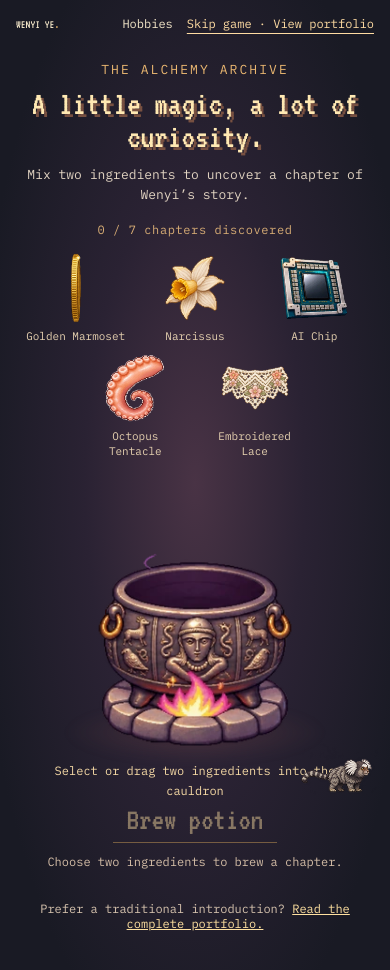
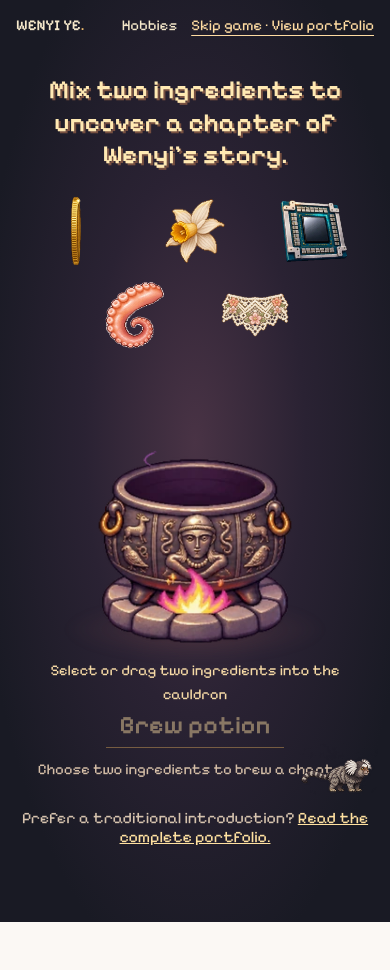
Before and after one commit to yewenyiywy/wenyi-portfolio, a Next.js app: page / in a window 390 px wide. Shown: the top 970 px of the page. After the commit the page ends 922 px from the top, so only its background shows below. Built offline with nearby package versions, Linux system fonts and the light colour scheme.

Commit message:
Simplify alchemy copy and use pixel typography

```diff
--- a/app/alchemy-game.tsx
+++ b/app/alchemy-game.tsx
@@ -75,16 +75,15 @@ export default function AlchemyGame() {
   return <div className="alchemy-home">
     <nav className="alchemy-nav"><Link href="/" className="alchemy-brand">WENYI YE<span>.</span></Link><div><Link href="/hobbies">Hobbies</Link><Link href="/classic" className="alchemy-skip">Skip game · View portfolio</Link></div></nav>
     <div className="alchemy-shell">
-      <header className="alchemy-heading"><p>THE ALCHEMY ARCHIVE</p><h1>A little magic, a lot of curiosity.</h1><p>Mix two ingredients to uncover a chapter of Wenyi’s story.</p></header>
-      <div className="alchemy-counter" aria-live="polite">{unlocked.length} / {recipes.length} chapters discovered</div>
+      <header className="alchemy-heading"><h1>Mix two ingredients to uncover a chapter of Wenyi’s story.</h1></header>
       <div className="alchemy-scene" aria-label="Alchemy workbench">
-        {ingredients.map(i => <button type="button" key={i.id} className={`alchemy-ingredient ingredient-${i.id}`} disabled={brewing} aria-pressed={selected.includes(i.id)} onClick={() => choose(i.id)} draggable={!brewing} onDragStart={e => { e.dataTransfer.setData('text/plain', i.id); e.dataTransfer.effectAllowed = 'copy' }}><Sprite id={i.id} frames={i.frames}/><span className="ingredient-label">{i.name}</span></button>)}
+        {ingredients.map(i => <button type="button" key={i.id} className={`alchemy-ingredient ingredient-${i.id}`} disabled={brewing} aria-label={i.name} aria-pressed={selected.includes(i.id)} onClick={() => choose(i.id)} draggable={!brewing} onDragStart={e => { e.dataTransfer.setData('text/plain', i.id); e.dataTransfer.effectAllowed = 'copy' }}><Sprite id={i.id} frames={i.frames}/></button>)}
         <div className="alchemy-cauldron" onDragOver={e => { if (!brewing) e.preventDefault() }} onDrop={e => { e.preventDefault(); const id = ingredients.find(i => i.id === e.dataTransfer.getData('text/plain'))?.id; if (id) choose(id, true) }}>
           <Sprite key={brewing ? 'splash' : selected.length === 2 ? 'purple' : selected.length === 1 ? 'green' : 'empty'} id={brewing ? 'splash' : selected.length === 2 ? 'purple' : selected.length === 1 ? 'green' : 'empty'} frames={brewing ? 5 : 6} pot />
         </div>
       </div>
       <div className="alchemy-actions">
-        <div className="alchemy-selection" aria-live="polite">{selected.length ? selected.map(id => ingredients.find(i => i.id === id)?.name).join(' + ') : 'Select or drag two ingredients into the cauldron'}</div>
+        <div className="alchemy-selection" aria-live="polite">{selected.length === 2 ? 'Ready to brew' : selected.length === 1 ? 'Choose one more ingredient' : 'Select or drag two ingredients into the cauldron'}</div>
         <button className="alchemy-brew" type="button" onClick={brew} disabled={selected.length !== 2 || brewing}>{brewing ? 'Brewing…' : 'Brew potion'}</button>
         <p className="alchemy-message" role="status">{message}</p>
       </div>
--- a/app/alchemy.css
+++ b/app/alchemy.css
@@ -1,24 +1,26 @@
+@font-face {
+  font-family:'Pixelify Sans';font-style:normal;font-weight:400 700;font-display:swap;
+  src:url('/fonts/pixelify-sans-latin.woff2') format('woff2');
+}
 .alchemy-home {
+  --game-font:'Pixelify Sans','VT323',monospace;
   min-height:100vh;
   background:radial-gradient(ellipse at 50% 48%,#493345 0,#2a2233 40%,#191a24 80%);
-  color:#f5e8ca;overflow-x:clip;font-family:var(--sans);
+  color:#f5e8ca;overflow-x:clip;font-family:var(--game-font);
 }
 .alchemy-nav {
   max-width:1200px;width:calc(100% - 48px);margin:auto;display:flex;
   align-items:center;justify-content:space-between;gap:12px;padding:20px 0;
 }
 .alchemy-nav>div{display:flex;gap:22px;align-items:center;flex-wrap:wrap;justify-content:flex-end}
-.alchemy-brand{font:400 24px/1 var(--display);white-space:nowrap}
+.alchemy-brand{font:600 22px/1 var(--game-font);white-space:nowrap}
 .alchemy-brand span{color:#e8b76b}
-.alchemy-nav a{font-size:14px}
+.alchemy-nav a{font-size:17px}
 .alchemy-skip{color:#ffdca2;text-decoration:underline;text-underline-offset:5px}
 .alchemy-nav a:hover,.alchemy-nav a:focus-visible{color:#fff4ce}
 .alchemy-shell{max-width:1160px;width:calc(100% - 48px);margin:auto;padding:16px 0 48px}
 .alchemy-heading{text-align:center}
-.alchemy-heading>p:first-child{color:#e9b670;letter-spacing:.16em;font-size:13px;margin:0}
-.alchemy-heading h1{font:400 clamp(36px,4.4vw,56px)/.98 var(--display);margin:10px 0;color:#ffe9b3;text-shadow:3px 3px #775041}
-.alchemy-heading p:last-child{font-size:14px;color:#e2d4c2;line-height:1.6;max-width:670px;margin:0 auto}
-.alchemy-counter{text-align:center;color:#d8ad75;font-size:12px;margin:16px 0 0;letter-spacing:.05em}
+.alchemy-heading h1{font:600 clamp(25px,3.3vw,40px)/1.2 var(--game-font);max-width:920px;margin:10px auto 18px;color:#ffe9b3;text-shadow:2px 2px #775041}
 
 /* A single open scene: the five objects float around the central cauldron. */
 .alchemy-scene{
@@ -36,7 +38,6 @@
 }
 .alchemy-ingredient:active{cursor:grabbing}
 .alchemy-ingredient:disabled{cursor:default}
-.alchemy-ingredient .ingredient-label{font-size:13px;color:#e6d1b0;text-align:center;line-height:1.4;max-width:140px;overflow-wrap:anywhere}
 .alchemy-sprite{
   display:block;width:124px;max-width:100%;aspect-ratio:1;
   background-image:var(--sheet);background-size:calc(var(--frames) * 100%) 100%;
@@ -46,26 +47,25 @@
 }
 .alchemy-ingredient:hover .alchemy-sprite,.alchemy-ingredient:focus-visible .alchemy-sprite{transform:translateY(-5px);filter:drop-shadow(0 0 10px #f5b85e66)}
 .alchemy-ingredient[aria-pressed=true] .alchemy-sprite{filter:drop-shadow(0 0 7px #ffde91) drop-shadow(0 0 18px #f6ad6866)}
-.alchemy-ingredient[aria-pressed=true] .ingredient-label{color:#ffe29c;text-decoration:underline;text-underline-offset:4px}
 .alchemy-cauldron{grid-area:cauldron;width:min(410px,100%);aspect-ratio:1;position:relative;align-self:end;display:grid;place-items:center;z-index:1;overflow:visible}
 .alchemy-cauldron::before{content:"";position:absolute;inset:auto 5% -1% 5%;height:21%;background:radial-gradient(ellipse,#a25b513b,transparent 68%);filter:blur(5px);pointer-events:none}
 .alchemy-pot{width:100%;animation-duration:1.05s;position:relative;z-index:1}
 .alchemy-actions{text-align:center;margin:12px auto 0;max-width:600px}
-.alchemy-selection{font-size:13px;color:#f5d9a5;min-height:35px;line-height:1.6;padding:0 8px}
-.alchemy-brew{background:none;color:#ffe0a2;border:0;border-bottom:1px solid #d9a759;font:400 31px/1 var(--display);padding:4px 14px 7px;cursor:pointer;transition:color .2s,text-shadow .2s}
+.alchemy-selection{font-size:17px;color:#f5d9a5;min-height:35px;line-height:1.6;padding:0 8px}
+.alchemy-brew{background:none;color:#ffe0a2;border:0;border-bottom:1px solid #d9a759;font:600 25px/1.2 var(--game-font);padding:4px 14px 7px;cursor:pointer;transition:color .2s,text-shadow .2s}
 .alchemy-brew:hover:not(:disabled){color:#fff3d3;text-shadow:0 0 10px #ffc66f}
 .alchemy-brew:disabled{opacity:.45;cursor:not-allowed}
-.alchemy-message{margin:10px 0 0;min-height:20px;color:#d5bea7;font-size:13px;line-height:1.5}
-.alchemy-discoveries{display:flex;flex-wrap:wrap;gap:10px 18px;justify-content:center;align-items:center;margin:24px 0;color:#dbc5b1;font-size:13px}
+.alchemy-message{margin:10px 0 0;min-height:20px;color:#d5bea7;font-size:16px;line-height:1.5}
+.alchemy-discoveries{display:flex;flex-wrap:wrap;gap:10px 18px;justify-content:center;align-items:center;margin:24px 0;color:#dbc5b1;font-size:17px}
 .alchemy-discoveries button{color:#ffe0a2;background:none;border:0;padding:5px 0;text-decoration:underline;text-underline-offset:4px;cursor:pointer;font:inherit}
-.alchemy-note{text-align:center;color:#d6c3ae;font-size:12px;margin:28px 0}
+.alchemy-note{text-align:center;color:#d6c3ae;font-size:16px;margin:28px 0}
 .alchemy-note a{color:#ffe1a0;text-decoration:underline}
 .alchemy-reward{background:var(--ivory);color:var(--ink);scroll-margin-top:12px}
-.alchemy-reward-header{display:flex;justify-content:space-between;align-items:center;gap:10px;background:#503940;color:#ffe0a0;padding:13px 16px;font-size:13px}
+.alchemy-reward-header{display:flex;justify-content:space-between;align-items:center;gap:10px;background:#503940;color:#ffe0a0;padding:13px 16px;font-size:17px}
 .alchemy-reward-header button{border:0;background:transparent;color:inherit;padding:6px 9px;cursor:pointer;white-space:nowrap}
 .chapter-view>.progress,.chapter-view>nav,.chapter-view>header,.chapter-view>section,.chapter-view>footer{display:none}
 .chapter-view[data-chapter=about]>#about,.chapter-view[data-chapter=education]>#education,.chapter-view[data-chapter=skills]>#skills,.chapter-view[data-chapter=experience]>#experience,.chapter-view[data-chapter=projects]>#projects,.chapter-view[data-chapter=awards]>#awards,.chapter-view[data-chapter=contact]>#contact{display:block;padding-top:35px;padding-bottom:35px}
-.chapter-view .reveal{opacity:1;transform:none}.chapter-view{min-height:0}.chapter-view .wrap{width:min(calc(100% - 40px),var(--max))}
+.chapter-view .reveal{opacity:1;transform:none}.chapter-view{min-height:0;font-family:var(--sans)}.chapter-view .wrap{width:min(calc(100% - 40px),var(--max))}
 @keyframes alchemy-frames{from{background-position:0 0}to{background-position:100% 0}}
 @media(max-width:800px){
   .alchemy-nav{width:calc(100% - 32px)}.alchemy-shell{width:calc(100% - 32px)}
@@ -73,11 +73,11 @@
   .alchemy-ingredient .alchemy-sprite{width:100px}
 }
 @media(max-width:520px){
-  .alchemy-nav{align-items:flex-start;padding:16px 0}.alchemy-nav>div{gap:9px 14px}.alchemy-nav a{font-size:12px}.alchemy-brand{padding-top:2px}
-  .alchemy-shell{padding-top:14px}.alchemy-heading h1{font-size:34px}.alchemy-heading p:last-child{font-size:13px}
+  .alchemy-nav{align-items:flex-start;padding:16px 0}.alchemy-nav>div{gap:9px 14px}.alchemy-nav a{font-size:15px}.alchemy-brand{padding-top:2px}
+  .alchemy-shell{padding-top:14px}.alchemy-heading h1{font-size:26px;line-height:1.25}
   .alchemy-scene{grid-template-columns:repeat(6,minmax(0,1fr));grid-template-rows:auto auto auto;row-gap:2px;grid-template-areas:"coin coin flower flower chip chip" ". tentacle tentacle lace lace ." "cauldron cauldron cauldron cauldron cauldron cauldron";margin-top:10px}
-  .alchemy-ingredient .alchemy-sprite{width:82px}.alchemy-ingredient .ingredient-label{font-size:11px;max-width:100px}
+  .alchemy-ingredient .alchemy-sprite{width:82px}
   .alchemy-cauldron{width:min(300px,100%);align-self:end}
-  .alchemy-actions{margin-top:0}.alchemy-selection{font-size:12px;min-height:30px}.alchemy-message{font-size:12px}
+  .alchemy-actions{margin-top:0}.alchemy-selection{font-size:15px;min-height:30px}.alchemy-message{font-size:15px}
 }
 @media(prefers-reduced-motion:reduce){.alchemy-sprite{animation:none}}
```
Also changed, not shown: 1 other file (tests, documents, lock files or other folders).
